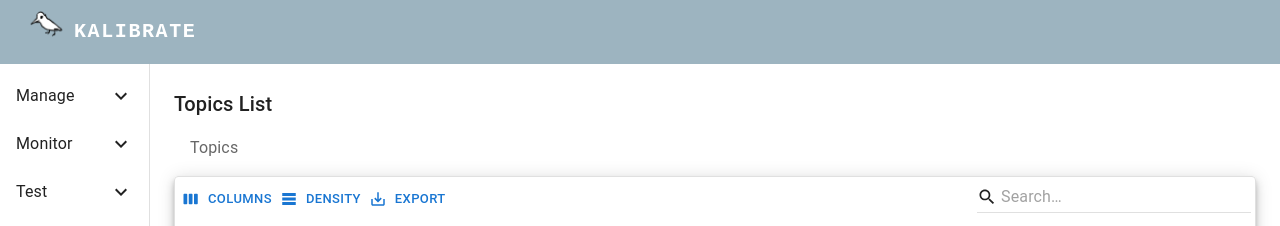
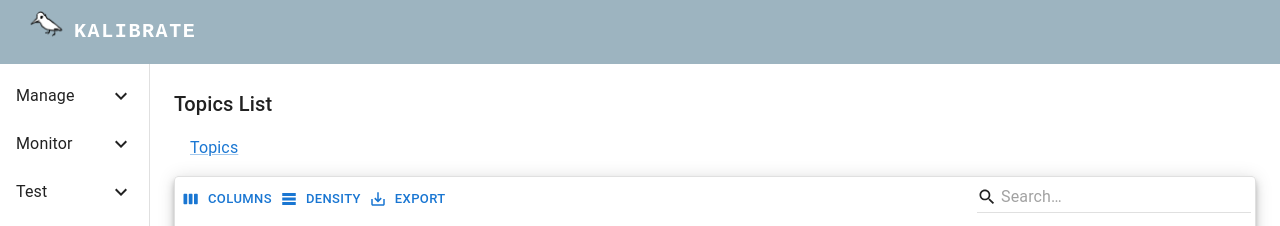
Before and after one commit to oslabs-beta/kalibrate, a React (Vite) app: page /1/topics in a window 1280 px wide. Shown: the top 226 px of the page. Built offline with nearby package versions, Linux system fonts and the light colour scheme.

Commit message:
KAL-91: breadcrumbs properly responding to topics routes

```diff
--- a/package.json
+++ b/package.json
@@ -22,6 +22,7 @@
     "daisyui": "^2.50.2",
     "dotenv": "^16.0.3",
     "express": "^4.18.2",
+    "history": "^5.3.0",
     "ip": "^1.1.8",
     "jest-environment-jsdom": "^29.4.3",
     "kafkajs": "^2.2.3",
--- a/src/client/components/Overview.tsx
+++ b/src/client/components/Overview.tsx
@@ -33,7 +33,7 @@ const Overview = props => {
         <Box sx={{p: 2, border: 1}}>Brokers Count: {data.topicData.topics.length}</Box>
       </ImageListItem>
 
-      <ImageListItem>
+      {/* <ImageListItem>
         <Box sx={{p: 2, border: 1}}>Offsets: {data.topicData.topics[0].offsets.length}</Box>
       </ImageListItem>
 
@@ -43,7 +43,7 @@ const Overview = props => {
 
       <ImageListItem>
         <Box sx={{p: 2, border: 1}}>Consumer Groups: {data.groupList.length}</Box>
-      </ImageListItem>
+      </ImageListItem> */}
     </ImageList>
   );
 };
--- /dev/null
+++ b/src/client/components/managePages/Breadcrumbs.tsx
@@ -0,0 +1,36 @@
+import React, {useState} from 'react';
+import {useNavigate} from 'react-router-dom';
+import {Breadcrumbs, Link, Typography} from '@mui/material';
+import {createBrowserHistory} from 'history';
+import path from 'path';
+// import history from "history/browser";
+
+const Breadcrumb = ({topicName, topicComp}) => {
+  const navigate = useNavigate();
+  const history = createBrowserHistory();
+
+  //get the path names, split to list in breadcrumbs
+  const homePath = '/' + history.location.pathname.split('/').filter(x => x)[0] + '/topics';
+
+  //removes the extra crumbs after going back to topics grid
+  const subCrumb = history.location.pathname === homePath ? [] : [topicName, topicComp];
+  return (
+    <Breadcrumbs>
+      <Link onClick={() => navigate(homePath)}>Topics</Link>
+      {subCrumb.map(path => (
+        <Typography>{path}</Typography>
+      ))}
+    </Breadcrumbs>
+  );
+};
+export default Breadcrumb;
+
+/*
+          <Breadcrumbs aria-label="breadcrumb" separator={<NavigateNextIcon fontSize="small" />}>
+            <Typography className="topicCrumb" onClick={() => navigate(-1)}>
+              Topics
+            </Typography>
+            {selectedTopic && <div>{selectedTopic}</div>}
+            {activeTopicsComponent && <div>{activeTopicsComponent}</div>}
+          </Breadcrumbs>
+          */
--- a/src/client/components/managePages/Topics.tsx
+++ b/src/client/components/managePages/Topics.tsx
@@ -2,7 +2,8 @@ import React, {useState} from 'react';
 import {Link, Outlet, useNavigate} from 'react-router-dom';
 import {TopicsProps, clickHandler} from './types';
 import NavigateNextIcon from '@mui/icons-material/NavigateNext';
-import {Box, Breadcrumbs, Typography} from '@mui/material';
+import {Box, Typography} from '@mui/material';
+import Breadcrumb from './Breadcrumbs';
 
 // appropriate props from fetch should be passed down to the appropriate displays
 // todo: needs to be integrated with React Router
@@ -27,13 +28,7 @@ const Topics = ({data}: TopicsProps) => {
       <div className="topics-heading">
         <Typography variant="h6">Topics List</Typography>
         <Box m={2}>
-          <Breadcrumbs aria-label="breadcrumb" separator={<NavigateNextIcon fontSize="small" />}>
-            <Typography className="topicCrumb" onClick={() => navigate(-1)}>
-              Topics
-            </Typography>
-            {selectedTopic && <div>{selectedTopic}</div>}
-            {activeTopicsComponent && <div>{activeTopicsComponent}</div>}
-          </Breadcrumbs>
+          <Breadcrumb topicName={selectedTopic} topicComp={activeTopicsComponent}></Breadcrumb>
         </Box>
       </div>
       <div className="topics-display">
```
Also changed, not shown: src/client/components/managePages/Breadcrumbs.jsx (deleted).
